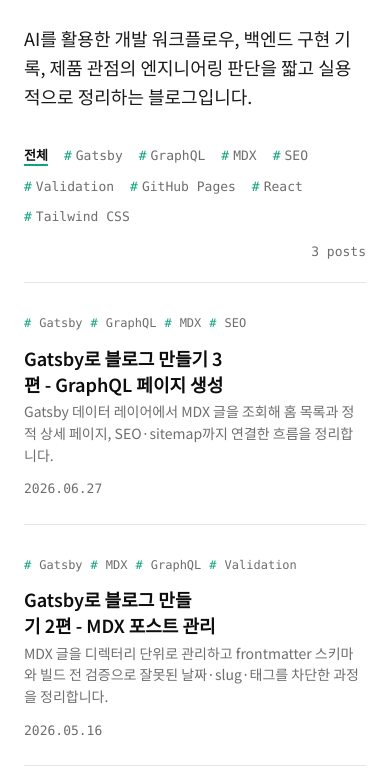
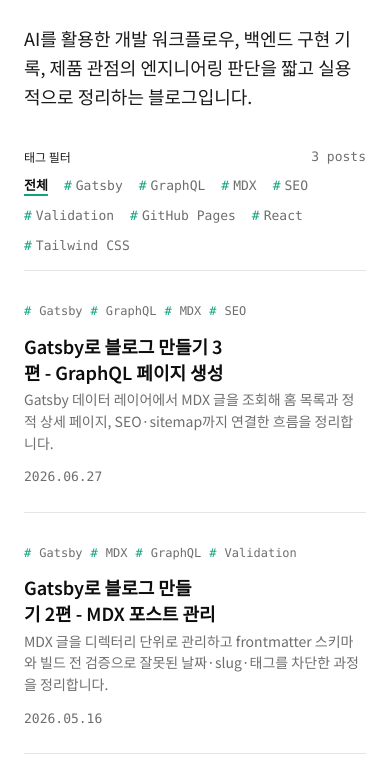
Before and after one commit to macho199/macho199.github.io, a Gatsby site: page / in a window 390 px wide. Shown: the part 76-844 px from the top of the page. Built offline with nearby package versions, Linux system fonts and the light colour scheme; Gatsby itself is replaced by a stand-in of ours; some packages are replaced by stand-ins of ours.

Commit message:
fix: organize mobile tag filter header

```diff
--- a/src/components/home-screen-contract.test.mjs
+++ b/src/components/home-screen-contract.test.mjs
@@ -92,6 +92,39 @@
   assert.match(filterBar, /count === 1 \? "post" : "posts"/)
 })
 
+test("groups mobile tags under a compact result header", async () => {
+  const [filterBar, homeCss] = await Promise.all([
+    readRepositoryFile("src/components/post-filter-bar.tsx"),
+    readRepositoryFile("src/styles/home.css"),
+  ])
+
+  assert.match(
+    filterBar,
+    /{tags\.length > 0 \? \([\s\S]*<span className="post-filter-label" aria-hidden="true">[\s\S]*태그 필터[\s\S]*<\/span>[\s\S]*<div className="post-filter-options"/,
+  )
+  assert.match(homeCss, /\.post-filter-label\s*\{[^}]*display:\s*none/s)
+  assert.match(
+    homeCss,
+    /@media \(max-width: 720px\)[\s\S]*\.post-filter-toolbar\s*\{(?=[^}]*grid-template-columns:\s*minmax\(0, 1fr\) auto)(?=[^}]*column-gap:\s*var\(--space-3\))(?=[^}]*row-gap:\s*var\(--space-2\))(?=[^}]*margin-bottom:\s*var\(--space-3\))[^}]*\}/s,
+  )
+  assert.match(
+    homeCss,
+    /@media \(max-width: 720px\)[\s\S]*\.post-filter-label\s*\{(?=[^}]*display:\s*block)(?=[^}]*grid-column:\s*1)(?=[^}]*grid-row:\s*1)[^}]*\}/s,
+  )
+  assert.match(
+    homeCss,
+    /@media \(max-width: 720px\)[\s\S]*\.post-filter-options\s*\{(?=[^}]*grid-column:\s*1\s*\/\s*-1)(?=[^}]*grid-row:\s*2)[^}]*\}/s,
+  )
+  assert.match(
+    homeCss,
+    /@media \(max-width: 720px\)[\s\S]*\.post-filter-count\s*\{(?=[^}]*grid-column:\s*2)(?=[^}]*grid-row:\s*1)(?=[^}]*justify-self:\s*end)[^}]*\}/s,
+  )
+  assert.match(
+    homeCss,
+    /@media \(max-width: 720px\)[\s\S]*\.post-filter-count:only-child\s*\{[^}]*grid-column:\s*1\s*\/\s*-1/s,
+  )
+})
+
 test("imports the React runtime required by Gatsby SSR", async () => {
   const componentSources = await Promise.all(
     [
@@ -155,14 +188,6 @@
     /\.post-filter-button\.is-active\s*\{[^}]*text-decoration: underline/s,
   )
   assert.match(homeCss, /\.post-filter-button:focus-visible\s*\{/)
-  assert.match(
-    homeCss,
-    /@media \(max-width: 720px\)[\s\S]*\.post-filter-toolbar\s*\{[^}]*grid-template-columns: 1fr/s,
-  )
-  assert.match(
-    homeCss,
-    /@media \(max-width: 720px\)[\s\S]*\.post-filter-count\s*\{[^}]*justify-self: end/s,
-  )
 })
 
 test("registers the production home verifier", async () => {
--- a/src/components/post-filter-bar.tsx
+++ b/src/components/post-filter-bar.tsx
@@ -23,6 +23,10 @@
   return (
     <section className="post-filter-toolbar" aria-label="글 필터">
       {tags.length > 0 ? (
+        <>
+          <span className="post-filter-label" aria-hidden="true">
+            태그 필터
+          </span>
           <div className="post-filter-options" role="group" aria-label="태그 필터">
             {options.map(tag => {
               const isSelected = selectedTag === tag
@@ -42,6 +46,7 @@
               )
             })}
           </div>
+        </>
       ) : null}
       <p className="post-filter-count" role="status" aria-live="polite">
         {formatPostCount(resultCount)}
--- a/src/styles/home.css
+++ b/src/styles/home.css
@@ -32,6 +32,10 @@
     min-width: 0;
     flex-wrap: wrap;
     gap: var(--space-2) var(--space-4);
+  }
+
+  .post-filter-label {
+    display: none;
   }
 
   .post-filter-button {
@@ -190,12 +194,36 @@
   }
 
   .post-filter-toolbar {
-    grid-template-columns: 1fr;
-    gap: var(--space-3);
+    grid-template-columns: minmax(0, 1fr) auto;
+    column-gap: var(--space-3);
+    row-gap: var(--space-2);
+    margin-bottom: var(--space-3);
+  }
+
+  .post-filter-label {
+    display: block;
+    grid-column: 1;
+    grid-row: 1;
+    align-self: center;
+    color: var(--fg-2);
+    font-size: var(--text-xs);
+    font-weight: 500;
+    line-height: 1.55;
+  }
+
+  .post-filter-options {
+    grid-column: 1 / -1;
+    grid-row: 2;
   }
 
   .post-filter-count {
-    grid-column: 1;
+    grid-column: 2;
+    grid-row: 1;
+    align-self: center;
     justify-self: end;
   }
+
+  .post-filter-count:only-child {
+    grid-column: 1 / -1;
+  }
 }
```
Lines whose indentation alone changed are shown as unchanged.
